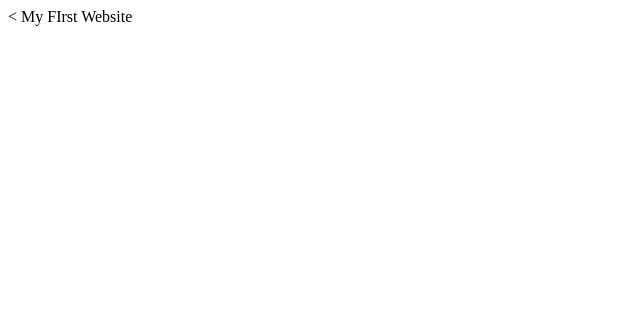
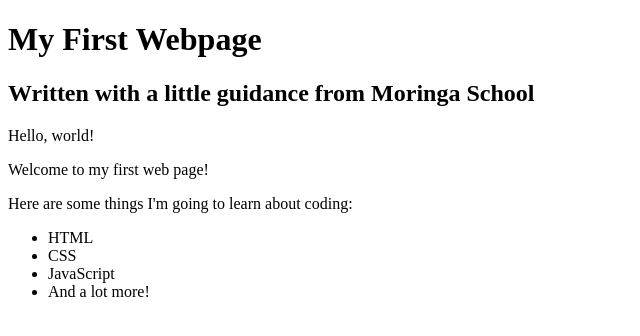
Before and after one commit to Wolfof420Street/Web, a plain HTML site: page web.html in a window 1280 px wide. Shown: the whole page, without its empty margins (0-640 px from the left). Drawn offline with Linux system fonts and the light colour scheme.

Commit message:
creating content for the webpage

```diff
--- a/web.html
+++ b/web.html
@@ -1,4 +1,21 @@
-<<!DOCTYPE html>
-<head>
-  My FIrst Website
-</head>
+<!DOCTYPE html>
+<html>
+  <head>
+    <title>My first webpage!</title>
+  </head>
+  <body>
+    <h1>My First Webpage</h1>
+    <h2>Written with a little guidance from Moringa School</h2>
+
+    <p>Hello, world!</p>
+    <p>Welcome to my first web page!</p>
+
+    <p>Here are some things I'm going to learn about coding:</p>
+    <ul>
+      <li>HTML</li>
+      <li>CSS</li>
+      <li>JavaScript</li>
+      <li>And a lot more!</li>
+    </ul>
+  </body>
+</html>
```
